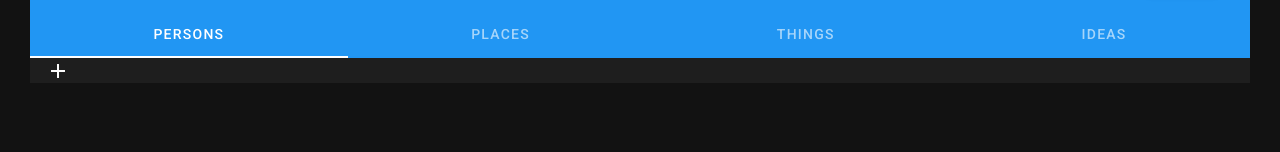
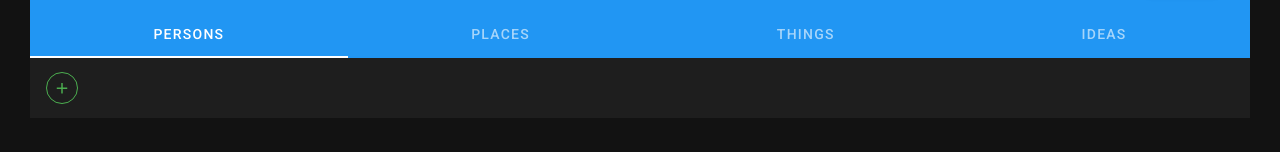
Before and after one commit to JDSalisbury/scrolls_scribbles, a Vue app: page / in a window 1280 px wide. Shown: the part 148-300 px from the top of the page. Built offline with nearby package versions, Linux system fonts and the light colour scheme.

Commit message:
Some Cleanup and adding a better add btn.

```diff
--- a/src/App.vue
+++ b/src/App.vue
@@ -9,8 +9,6 @@
         transition="scale-transition"
         width="400"
       />
-
-      <v-spacer></v-spacer>
     </v-app-bar>
 
     <v-main>
--- a/src/components/TagGroup.vue
+++ b/src/components/TagGroup.vue
@@ -16,7 +16,17 @@
 
       <v-tab-item v-for="item in groupList" :key="item.id">
         <div class="form mr-8">
-          <v-icon @click="addItem(item)" dark>mdi-plus</v-icon>
+          <v-btn
+            class="btn-add"
+            outlined
+            @click="addItem(item)"
+            color="success"
+            fab
+            x-small
+            dark
+          >
+            <v-icon dark>mdi-plus</v-icon>
+          </v-btn>
           <v-form class="form-area" ref="form" v-if="item.adding">
             <v-layout class="form-inputs">
               <v-flex xs8>
@@ -243,4 +253,8 @@
 .detail-area {
   white-space: pre-wrap;
 }
+.btn-add {
+  margin-top: 14px;
+  margin-bottom: 14px;
+}
 </style>
```
